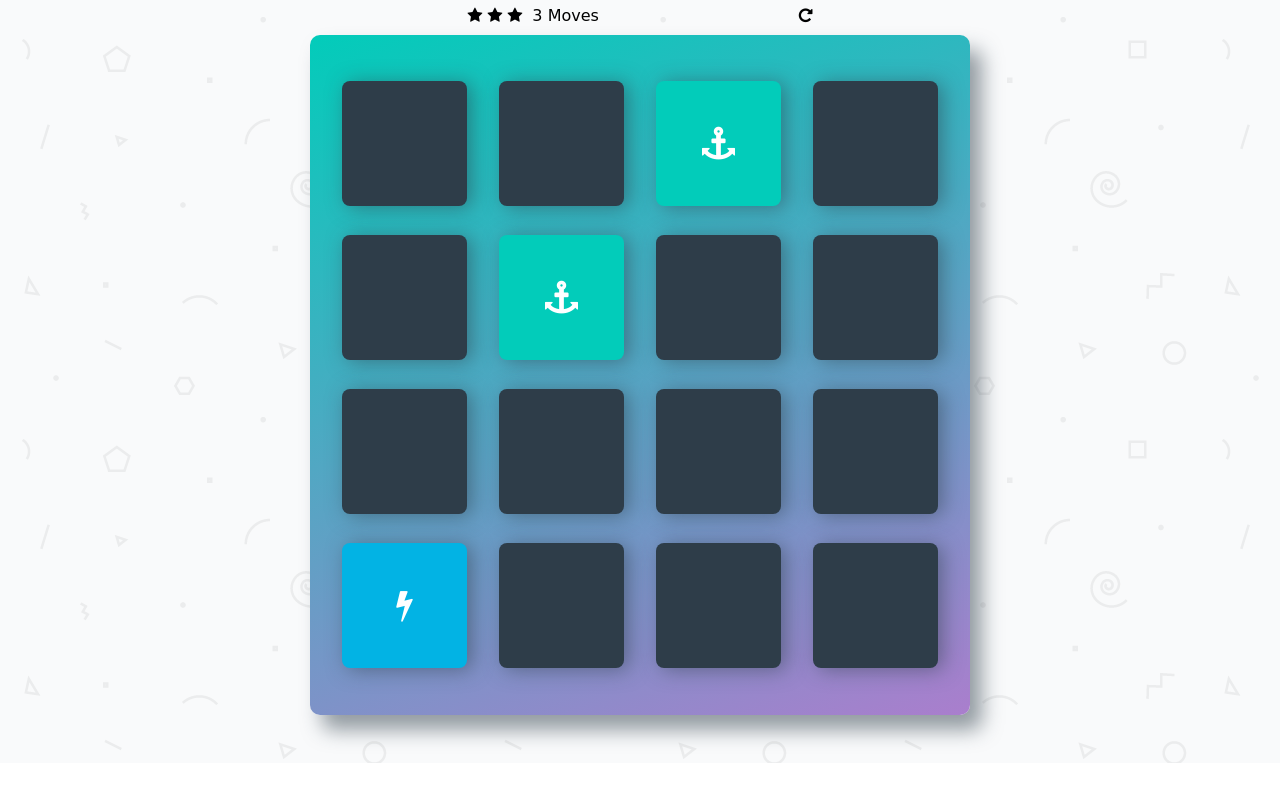
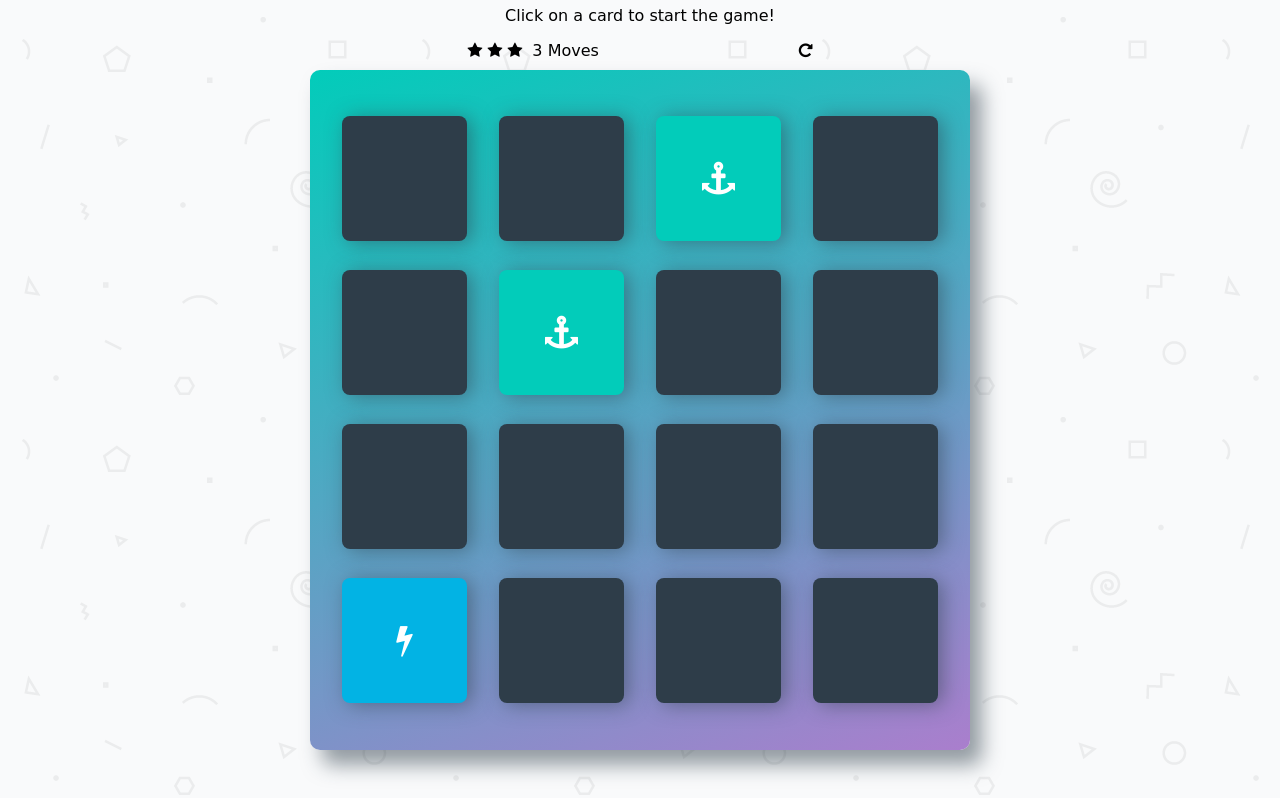
Before and after one commit to ddom-test/FEND-Project-Memory_Game, a plain HTML site: page index.html in a window 1280 px wide. Shown: the part 80-878 px from the top of the page. Before the commit the page ends 843 px from the top, so only its background shows below. Drawn offline with Linux system fonts and the light colour scheme; a web font is replaced by a local one.

Commit message:
feat: Add paragraph under the h1 title

```diff
--- a/index.html
+++ b/index.html
@@ -13,6 +13,7 @@
     <div class="container">
         <header>
             <h1>Matching Game</h1>
+            <p>Click on a card to start the game!</p>
         </header>
 
         <section class="score-panel">
```
Also changed, not shown: 1 other file.
